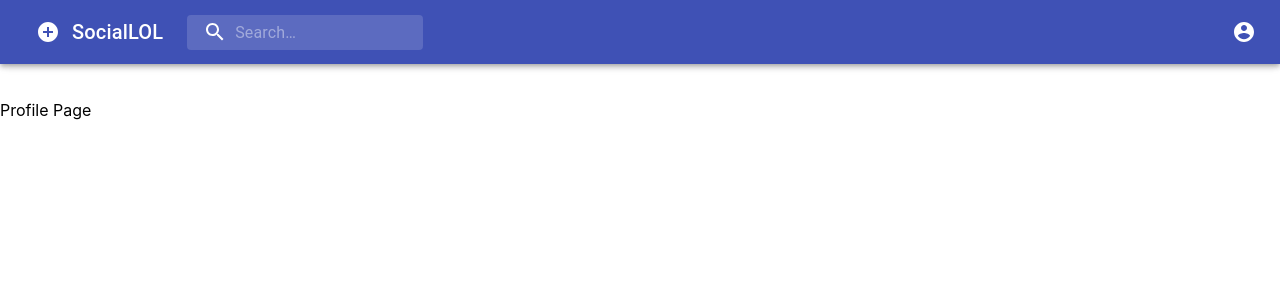
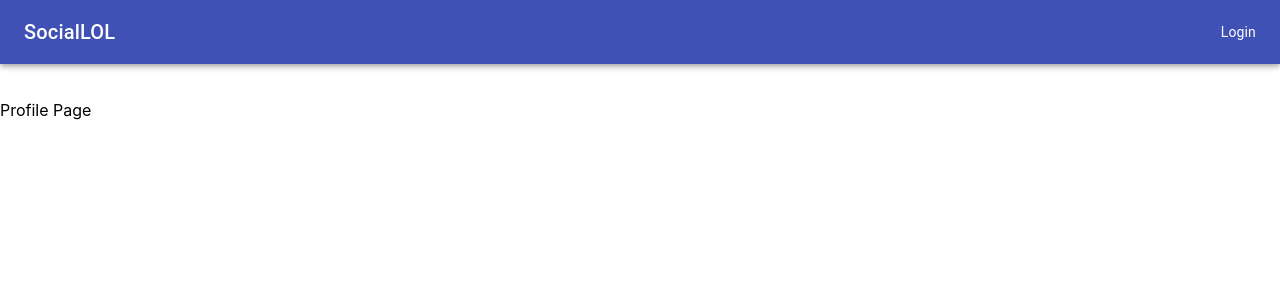
Before and after one commit to karenm08/social-app, a React (Create React App) app: page /profile in a window 1280 px wide. Shown: the top 300 px of the page. Built offline with nearby package versions, Linux system fonts and the light colour scheme.

Commit message:
installed jwt

```diff
--- a/package.json
+++ b/package.json
@@ -10,10 +10,12 @@
     "@testing-library/react": "^11.2.5",
     "@testing-library/user-event": "^12.6.3",
     "axios": "^0.21.1",
+    "jwt-decode": "^3.1.2",
     "react": "^17.0.1",
     "react-dom": "^17.0.1",
     "react-router-dom": "^5.2.0",
     "react-scripts": "4.0.2",
+    "react-use-localstorage": "^3.5.3",
     "web-vitals": "^1.1.0"
   },
   "scripts": {
--- a/src/layouts/HeaderNavigation/index.js
+++ b/src/layouts/HeaderNavigation/index.js
@@ -2,13 +2,14 @@ import PageHeader from '../../components/PageHeader'
 
 import { useHistory } from "react-router-dom"
 
-export default function HeaderNavigation() {
+export default function HeaderNavigation({user, setToken}) {
   const history = useHistory()
 
   return (<PageHeader
     title="SocialLOL"
     titleClicked={() => history.push("/")}
-    user={{_id: "1"}}
+    // user={{_id: "1"}}
+    user={user}
     newPost={() => history.push("/newPost")}
     profile={() => history.push("/profile")}
     login={() => history.push("/login")}
```
Also changed, not shown: 1 other file (tests, documents, lock files or other folders).
